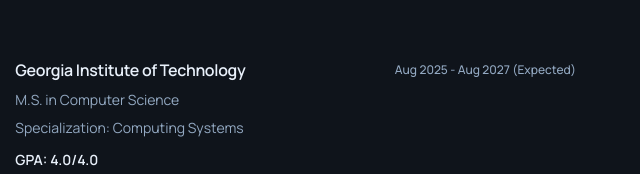
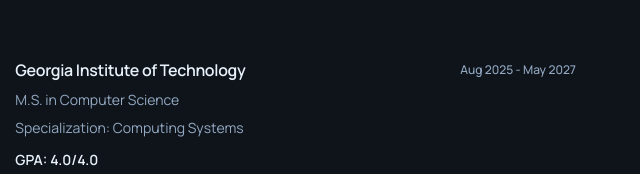
Before and after one commit to RoyCoding8/portfolio-website, a website built with Vite: page index.html in a window 1280 px wide. Shown: the part 986-1160 px from the top of the page, 640-1280 px from the left. Built offline with nearby package versions, Linux system fonts and the light colour scheme.

Commit message:
Update timeline date for Georgia Institute of Technology

```diff
--- a/index.html
+++ b/index.html
@@ -166,7 +166,7 @@
               <div class="timeline-content">
                 <div class="timeline-header">
                   <h3>Georgia Institute of Technology</h3>
-                  <span class="timeline-date">Aug 2025 - Aug 2027 (Expected)</span>
+                  <span class="timeline-date">Aug 2025 - May 2027</span>
                 </div>
                 <p class="timeline-degree">M.S. in Computer Science</p>
                 <p class="timeline-focus">Specialization: Computing Systems</p>
```
